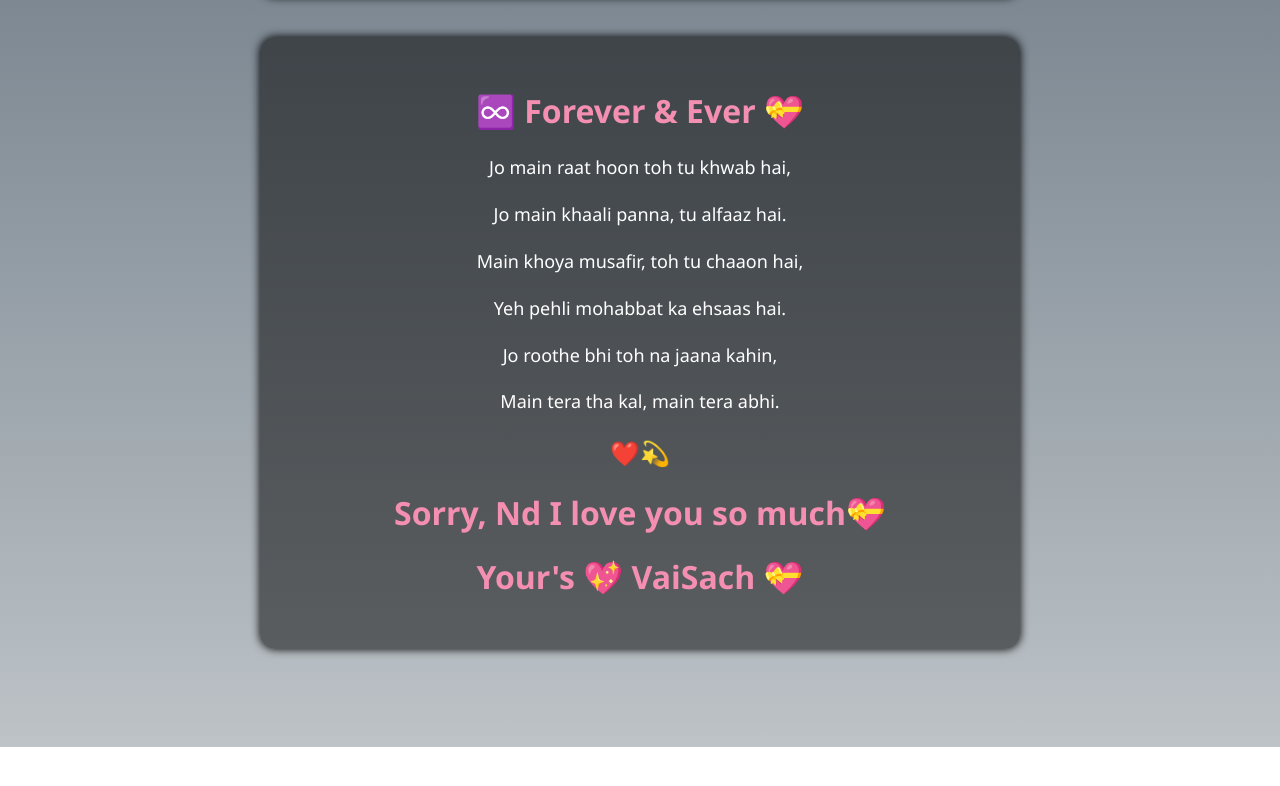
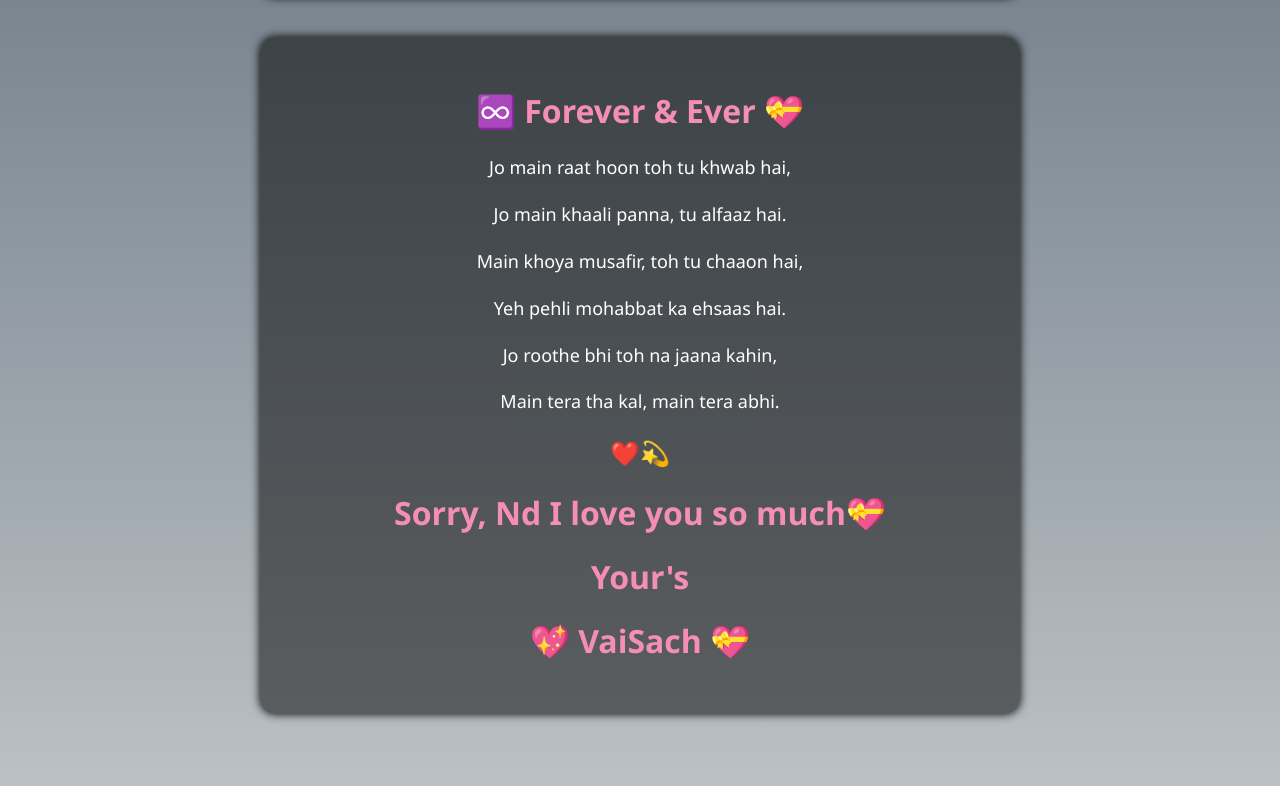
Before and after one commit to SachinGadge13/VaishSach, a plain HTML site: page index.html in a window 1280 px wide. Shown: the part 929-1715 px from the top of the page. Before the commit the page ends 1676 px from the top, so only its background shows below. Drawn offline with Linux system fonts and the light colour scheme.

Commit message:
index.html

```diff
--- a/index.html
+++ b/index.html
@@ -82,7 +82,8 @@
     <p>Main tera tha kal, main tera abhi.</p>
     <div class="heart">❤️💫</div>
      <h1> Sorry, Nd I love you so much💝</h1>
-      <h1> Your's 💖 VaiSach 💝</h1>
+      <h1> Your's</h1>
+    <h1>💖 VaiSach 💝</h1>
   </div>
 
 </body>
```
